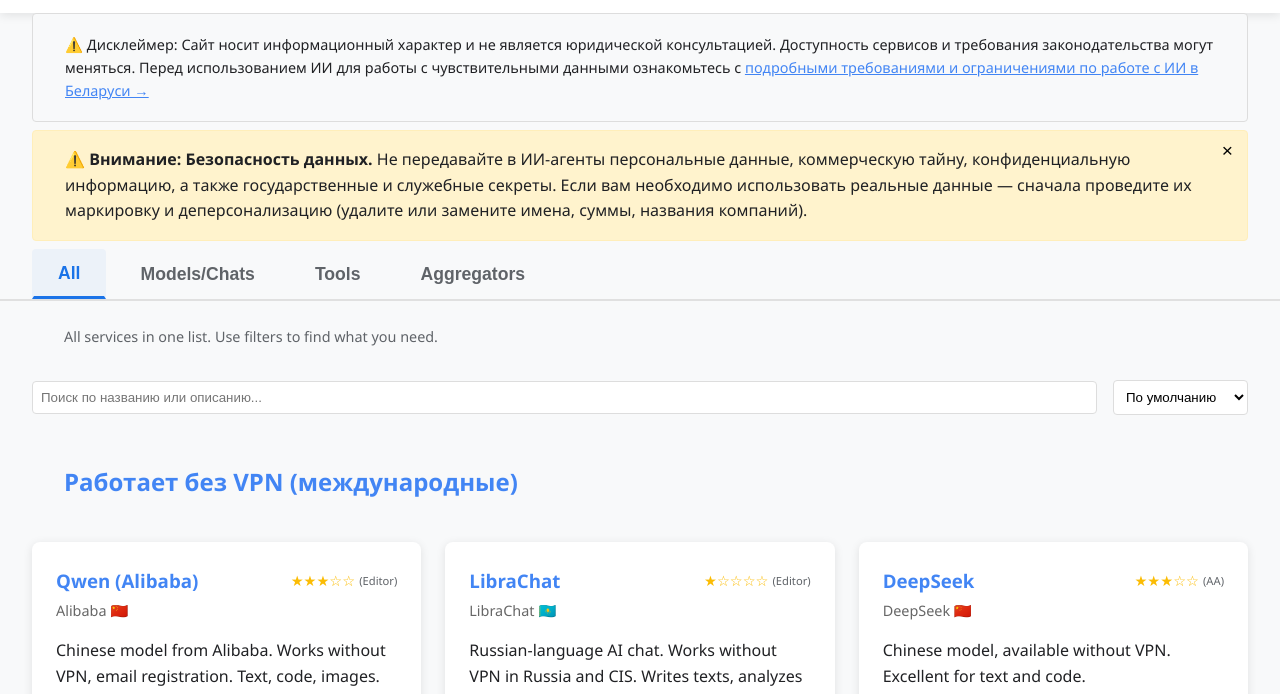
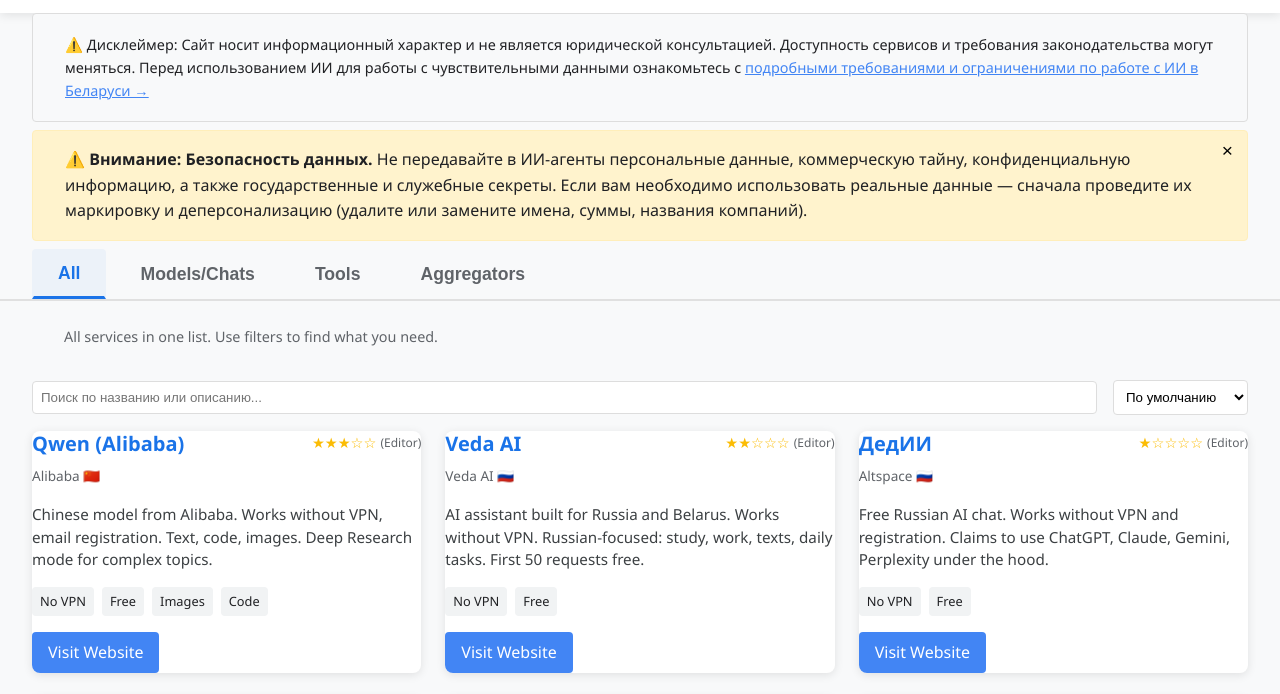
Before and after one commit to yurymikl-create/ai-compass, a plain HTML site: page index.html in a window 1280 px wide. Shown: the part 104-798 px from the top of the page. Drawn offline with Linux system fonts and the light colour scheme.

Commit message:
refactor: flatten card layout by removing category grouping
Co-authored-by: aider (openrouter/deepseek/deepseek-chat) <aider@aider.chat>

```diff
--- a/index.html
+++ b/index.html
@@ -1031,23 +1031,6 @@
             }
         ];
 
-        // Get category for service
-        function getCategory(service) {
-            console.log(`Getting category for ${service.name}: vpn=${service.vpn}, servers=${service.servers}`);
-            if (!service.vpn && service.servers === "BY") {
-                return "Работает в Беларуси";
-            }
-            if (!service.vpn && ["CN", "KZ"].includes(service.servers)) {
-                return "Работает без VPN (международные)";
-            }
-            if (["AIAI.BY", "МТС PomogAI", "ДедИИ", "LibraChat", "Yandex AI Studio"].includes(service.name)) {
-                return "Агрегаторы";
-            }
-            if (service.vpn) {
-                return "Требует VPN";
-            }
-            return "Другие";
-        }
 
         // Get country flag emoji
         function getCountryFlag(countryCode) {
@@ -1097,125 +1080,77 @@
             const currentTab = document.querySelector('.tab-btn.active')?.dataset.type || 'all';
             const currentCountry = document.getElementById('country-filter')?.value || 'all';
 
-        const activeFilters = Array.from(document.querySelectorAll('.filter-btn.active'))
-            .map(btn => btn.dataset.filter)
-            .filter(f => f !== 'all');
-
-        const groupedServices = services.reduce((acc, service) => {
+            // Фильтрация единым списком
+            let filteredServices = services.filter(service => {
                 const tabMatch = currentTab === 'all' || service.type === currentTab;
                 const countryMatch = currentCountry === 'all' || (service.developer_country || 'Unknown') === currentCountry;
                 const searchMatch = !searchText || service.name.toLowerCase().includes(searchText);
-
-            const filterMatch = activeFilters.every(filter => {
-                if (filter === 'vpn') return service.vpn === false;
-                if (filter === 'free') return service.free === true;
-                if (filter === 'media') return service.images === true || service.has_video === true || service.has_audio === true;
-                if (filter === 'code') return service.code === true;
-                return true;
+                return tabMatch && countryMatch && searchMatch;
             });
 
-            if (tabMatch && countryMatch && searchMatch && filterMatch) {
-                const category = getCategory(service);
-                if (!acc[category]) acc[category] = [];
-                acc[category].push(service);
+            // Сортировка
+            filteredServices = sortServices(filteredServices, sortBy);
+
+            if (filteredServices.length === 0) {
+                container.innerHTML = `<p style="padding: 3rem; text-align: center; font-size: 1.2rem; color: #5f6368;">${lang === 'en' ? 'No services found.' : 'Ничего не найдено.'}</p>`;
+                return;
             }
-            return acc;
-        }, {});
 
-        Object.entries(groupedServices).forEach(([category, services]) => {
-            const sortedServices = sortServices(services, sortBy);
-            if (sortedServices.length === 0) return;
-
-            const categoryTitle = document.createElement('h3');
-            categoryTitle.className = 'category-title';
-            categoryTitle.textContent = category;
-            container.appendChild(categoryTitle);
-
+            // Создаем ОДНУ общую сетку
             const grid = document.createElement('div');
             grid.className = 'cards-grid';
 
-            sortedServices.forEach(service => {
+            filteredServices.forEach(service => {
                 const card = document.createElement('div');
                 card.className = 'card';
-                const availability = service.availability?.BY || { vpn: service.vpn };
+                const isVpn = service.vpn === true;
 
-                if (availability.vpn === null) card.classList.add('unavailable');
+                let tagsHtml = '';
+                if (isVpn) tagsHtml += `<span class="tag tag-vpn">${lang === 'en' ? 'VPN required' : 'Нужен VPN'}</span>`;
+                else tagsHtml += `<span class="tag tag-no-vpn">${lang === 'en' ? 'No VPN' : 'Без VPN'}</span>`;
 
-                const tags = [];
-                if (service.images === true) tags.push(lang === 'en' ? 'Images' : 'Картинки');
-                if (service.code === true) tags.push(lang === 'en' ? 'Code' : 'Код');
-                if (service.search === true) tags.push(lang === 'en' ? 'Search' : 'Поиск');
-                if (service.agents === true) tags.push(lang === 'en' ? 'Agents' : 'Агенты');
-                if (service.has_video === true) tags.push(lang === 'en' ? 'Video' : 'Видео');
-                if (service.has_audio === true) tags.push(lang === 'en' ? 'Audio' : 'Аудио');
-                if (service.servers === 'BY') tags.push(lang === 'en' ? 'BY servers' : 'Серверы BY');
-                if (service.payment === 'BYN') tags.push('BYN');
-                if (service.free) tags.push(lang === 'en' ? 'Free' : 'Бесплатно');
-
+                if (service.free) tagsHtml += `<span class="tag tag-free">${lang === 'en' ? 'Free' : 'Бесплатно'}</span>`;
+                if (service.images) tagsHtml += `<span class="tag tag-images">${lang === 'en' ? 'Images' : 'Картинки'}</span>`;
+                if (service.code) tagsHtml += `<span class="tag tag-code">${lang === 'en' ? 'Code' : 'Код'}</span>`;
+                if (service.has_video) tagsHtml += `<span class="tag tag-images">${lang === 'en' ? 'Video' : 'Видео'}</span>`;
+                if (service.has_audio) tagsHtml += `<span class="tag tag-images">${lang === 'en' ? 'Audio' : 'Аудио'}</span>`;
 
                 const isAA = ['ChatGPT','Claude','Gemini','DeepSeek','Qwen','Perplexity'].includes(service.name);
                 const ratingLabel = isAA ? '(AA)' : (lang === 'en' ? '(Editor)' : '(Оценка)');
-                const ratingTitle = isAA ? 'AA Rating' : (lang === 'en' ? 'Editor Rating' : 'Оценка редакции');
-
-                let ratingHtml = `<span style="font-size: 0.9em; color: #9aa0a6;">—</span>`;
+                let ratingHtml = '';
                 if (service.aa_score !== null && service.aa_score !== undefined) {
                     const stars = Math.round((service.aa_score / 60) * 5);
                     ratingHtml = `
-                        <div style="display: flex; align-items: center; gap: 0.25rem;">
-                            <span style="font-size: 0.9em; color: #fbbc04;" title="${ratingTitle}">
+                        <div style="display: flex; align-items: center; gap: 0.25rem; white-space: nowrap;">
+                            <span style="font-size: 0.9em; color: #fbbc04;">
                                 ${'★'.repeat(stars)}${'☆'.repeat(5 - stars)}
                             </span>
-                            <span style="font-size: 0.7em; color: #5f6368;">${ratingLabel}</span>
+                            <span style="font-size: 0.75em; color: #5f6368;">${ratingLabel}</span>
                         </div>
                     `;
                 }
 
-                const tagHtml = tags.map(tag => {
-                    let className = 'tag';
-                    if (tag === (lang === 'en' ? 'Images' : 'Картинки')) className += ' images';
-                    if (tag === (lang === 'en' ? 'Code' : 'Код')) className += ' code';
-                    if (tag === (lang === 'en' ? 'Search' : 'Поиск')) className += ' search';
-                    if (tag === (lang === 'en' ? 'Agents' : 'Агенты')) className += ' agents';
-                    if (tag === (lang === 'en' ? 'BY servers' : 'Серверы BY')) className += ' servers';
-                    if (tag === 'BYN') className += ' payment';
-                    if (tag === (lang === 'en' ? 'Free' : 'Бесплатно')) className += ' free';
-                    if (tag === (lang === 'en' ? 'Video' : 'Видео')) className += ' video';
-                    if (tag === (lang === 'en' ? 'Audio' : 'Аудио')) className += ' audio';
-                    return `<span class="${className}">${tag}</span>`;
-                }).join('');
-
                 card.innerHTML = `
-                    <div class="card-content">
-                        <div style="display: flex; justify-content: space-between; align-items: center; gap: 0.5rem;">
-                            <h3 style="margin: 0;">
+                    <div style="display: flex; justify-content: space-between; align-items: flex-start; margin-bottom: 0.5rem; gap: 0.5rem;">
+                        <h3 style="margin: 0; font-size: 1.25rem; font-weight: 600; color: #1a73e8; line-height: 1.3;">
                             ${service.name}
                         </h3>
-                            <div>${ratingHtml}</div>
+                        ${ratingHtml}
                     </div>
-                        <div style="font-size: 0.9em; color: #666; margin: 0.25em 0;">
-                            ${service.developer || ''} ${getCountryFlag(service.developer_country)}
+                    <div style="font-size: 0.85rem; color: #5f6368; font-weight: 500; margin-bottom: 1rem;">
+                        ${service.developer || 'Unknown'} ${getCountryFlag(service.developer_country)}
                     </div>
-                        <p>${lang === 'en' ? service.desc_en : service.desc_ru}</p>
-
-                        <div class="card-tags">
-                            ${availability.vpn === null ?
-                                `<span class="tag" style="background-color: #f1f3f4; color: #5f6368;">${lang === 'en' ? 'Unavailable' : 'Недоступно'}</span>` :
-                                availability.vpn ?
-                                `<span class="tag" style="background-color: #fce8e6; color: #d93025;">${lang === 'en' ? 'VPN required' : 'Нужен VPN'}</span>` :
-                                `<span class="tag" style="background-color: #e6f4ea; color: #188038;">${lang === 'en' ? 'No VPN' : 'Без VPN'}</span>`}
-
-                            ${tagHtml}
-                        </div>
-
+                    <p style="font-size: 0.95rem; line-height: 1.5; color: #3c4043; margin-bottom: 1rem; flex-grow: 1;">
+                        ${lang === 'en' ? service.desc_en : service.desc_ru}
+                    </p>
+                    <div class="card-tags">${tagsHtml}</div>
                     <a href="${service.url}" target="_blank" class="card-link">
-                            ${lang === 'en' ? 'Visit' : 'Перейти'}
+                        ${lang === 'en' ? 'Visit Website' : 'Перейти на сайт'}
                     </a>
-                    </div>
                 `;
                 grid.appendChild(card);
             });
             container.appendChild(grid);
-        });
         }
 
         // Language switcher
```
Lines whose indentation alone changed are shown as unchanged.
